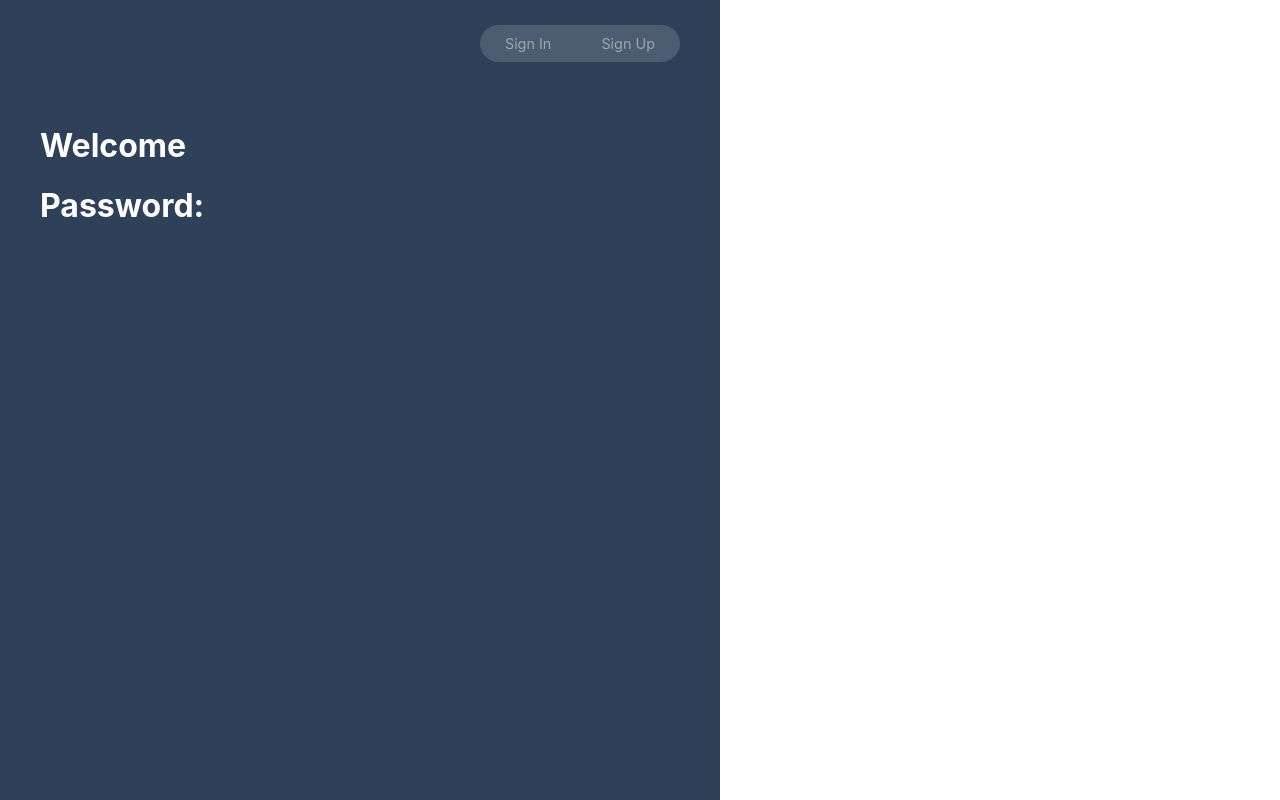
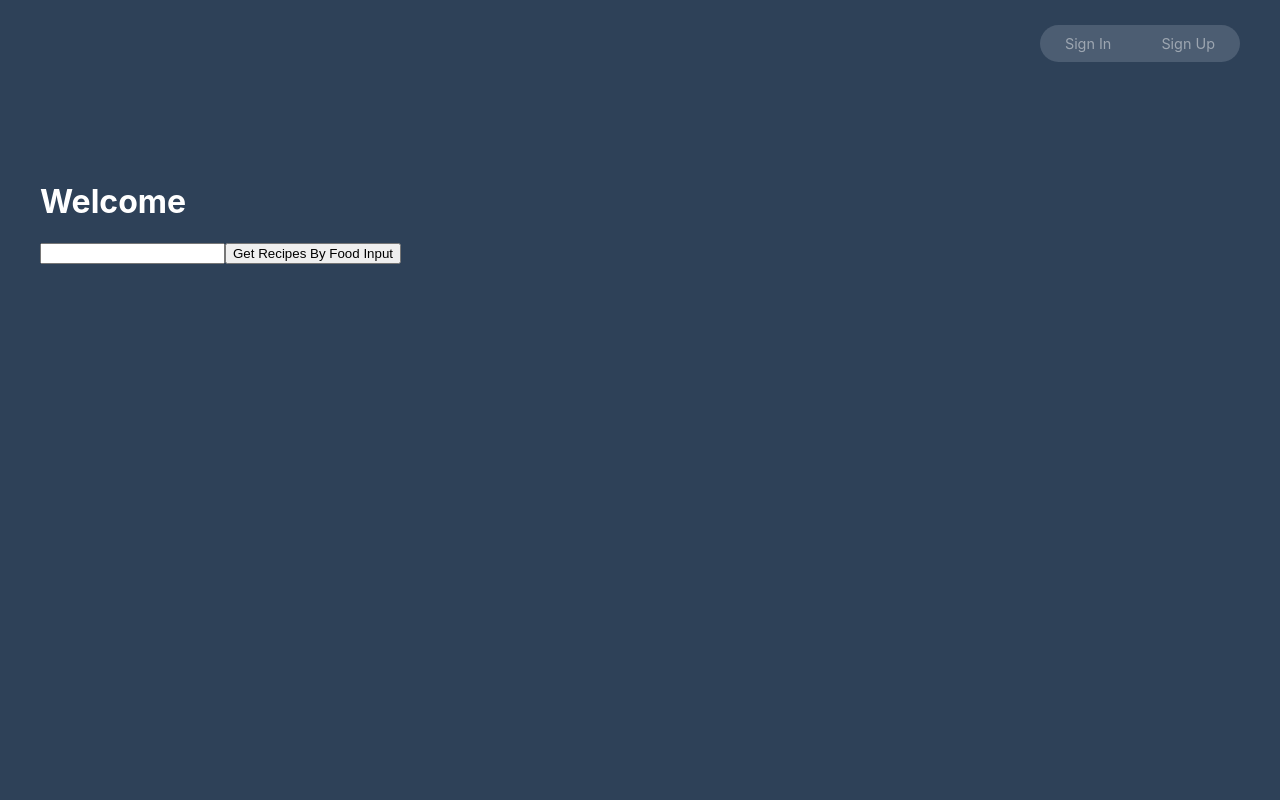
Before and after one commit to manojpanta/Calorie-Tracker, a React (Create React App) app: page /#/users in a window 1280 px wide. Built offline with nearby package versions, Linux system fonts and the light colour scheme.

Commit message:
Add recipes component, Add logic to re render recipes component based on login status, Add Styling to recipes component
Co-authored-by: Scott Thomas <31359242+smthom05@users.noreply.github.com>

```diff
--- a/src/App.css
+++ b/src/App.css
@@ -10,7 +10,7 @@
 }
 
 .App__Form {
-  width: 50%;
+  width: 100%;
   background-color: #2E4158;
   padding: 25px 40px;
   overflow: auto;
@@ -140,3 +140,8 @@
   padding-bottom: 2px;
   margin-left: 5px;
 }
+.recipe {
+  margin: 20px;
+  border: white solid;
+  padding: 20px;
+}
--- a/src/App.js
+++ b/src/App.js
@@ -2,7 +2,7 @@ import React, { Component } from 'react';
 import { HashRouter as Router, Switch, Route, Link, NavLink, Redirect} from 'react-router-dom';
 import SignUpForm from './pages/SignUpForm';
 import SignInForm from './pages/SignInForm';
-import Users from './pages/users';
+import Users from './pages/Users';
 
 import './App.css';
 
--- /dev/null
+++ b/src/pages/Recipes.js
@@ -0,0 +1,37 @@
+import React, { Component } from 'react';
+import { Link, Route } from 'react-router-dom';
+import App from '../App'
+
+
+class Recipes extends Component {
+  constructor() {
+    super();
+    this.state = {
+      recipes: ''
+    }
+  }
+
+
+  render() {
+    var recipesR = this.props.recipes
+    return (
+      <div className="FormCenter">
+        <div>
+          <ul>
+          {
+            Object.keys(recipesR).map(function (key) {
+              return <><div class="recipe"><center><h2>{recipesR[key].label}</h2>
+                <img  src={recipesR[key].image} alt={recipesR[key].label}/>
+                <h4> Cook Time: {recipesR[key].cook_time}</h4>
+                <h4> Calories: {Math.round(recipesR[key].calories)}</h4>
+                <h4> Ingredients :{recipesR[key].ingredients}</h4></center>
+              </div></>
+            })
+          }
+          </ul>
+        </div>
+      </div>
+    );
+  }
+}
+export default Recipes;
--- a/src/pages/SignInForm.js
+++ b/src/pages/SignInForm.js
@@ -51,7 +51,6 @@ class SignInForm extends Component {
         alert("Please Enter Credentials")
       }
     }
-
   render() {
     return (
       <div className="FormCenter">
--- a/src/pages/users.js
+++ b/src/pages/users.js
@@ -1,26 +1,60 @@
 import React, { Component } from 'react';
-import { Link, Route } from 'react-router-dom';
+import { Link, Route, Redirect } from 'react-router-dom';
 import App from '../App'
+import Recipes from './Recipes'
 
 
 class Users extends Component {
   constructor(props) {
     super();
-
     this.state = {
       email: props.location.email,
-      password: props.location.password
+      password: props.location.password,
+      name: props.location.name,
+      hasSearched: false,
+      recipes: {}
+    };
+    this.randomRecipe = this.randomRecipe.bind(this);
+  }
+
+  randomRecipe(text) {
+    if (this.refs.textBox.value !== "") {
+      const url = `https://edamam-service.herokuapp.com/api/v1/recipes?q=${this.refs.textBox.value}`;
+      const proxyurl = "https://cors-anywhere.herokuapp.com/";
+      fetch(proxyurl + url,
+        {
+          headers: {
+            'Accept': 'application/json',
+            'Content-Type': 'application/json'
+          },
+          method: "GET"
+        }
+      )
+      .then(response => response.json())
+      .then(result => {
+        if (result.recipe1) {
+          this.setState({hasSearched: true, recipes: result})
+        } else {
+          alert('No Recipes Found. Please Search Different Food')
+        }
+      })
+    } else {
+      alert("Please Enter Food Search Term")
     }
   }
 
   render() {
-    console.log(this.state)
     return (
       <div className="FormCenter">
-        <div className='WelcomeBanner'>
-          <h1> Welcome {this.state.email} </h1>
-          <h1> Password:{this.state.password} </h1>
-        </div>
+      <div className='WelcomeBanner'>
+        <h1> Welcome {this.props.email} </h1>
+      </div>
+      {
+        this.state.hasSearched
+        ? <Recipes recipes={this.state.recipes}/>
+        : <><input ref= 'textBox' type = 'text'/>
+        <button onClick= { (e)=> {this.randomRecipe("")} }>Get Recipes By Food Input</button></>
+      }
       </div>
     );
   }
```
